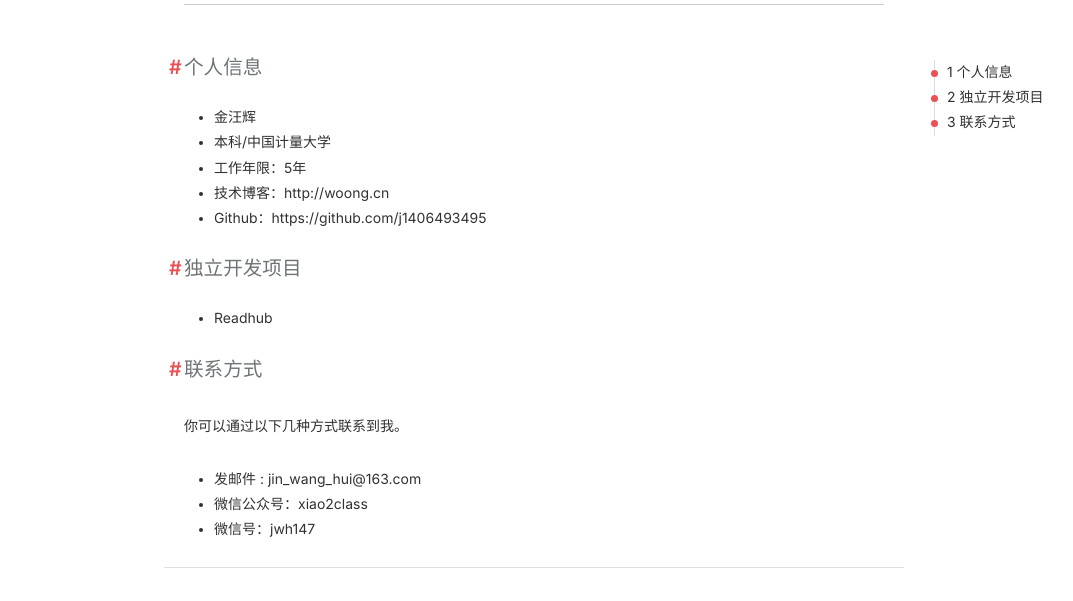
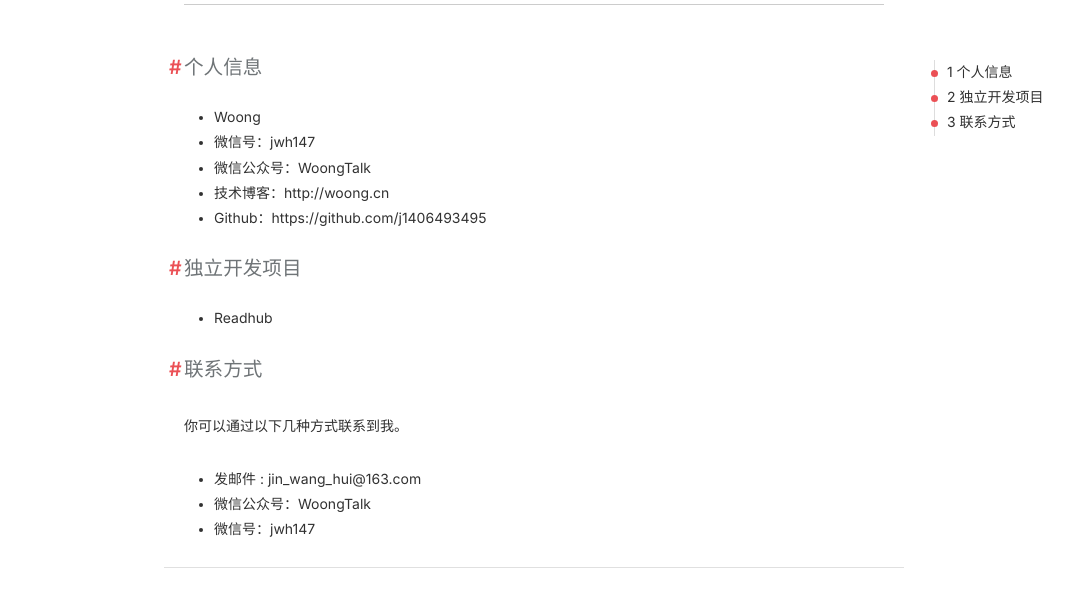
Before and after one commit to j1406493495/j1406493495.github.io, a Jekyll site: the page built from about.md, in a window 1280 px wide and 900 px high. Shown: the part 270-871 px from the top of the window, without its empty margins (106-1179 px from the left). Built offline with Jekyll 4.4.1, drawn with Linux system fonts in a browser that asks for light colours; nearby versions of some CDN libraries; comment, search, counter and statistics services are not loaded.

Commit message:
[Bug XXXX] update about Cause: None Solution: None Fixed Version: None

```diff
--- a/about.md
+++ b/about.md
@@ -12,9 +12,9 @@ redirect_from:
 
 # 个人信息
 
- - 金汪辉
- - 本科/中国计量大学
- - 工作年限：5年
+ - Woong
+ - 微信号：jwh147
+ - 微信公众号：WoongTalk
  - 技术博客：[http://woong.cn](http://woong.cn)
  - Github：[https://github.com/j1406493495](https://github.com/j1406493495)
 
@@ -27,5 +27,5 @@ redirect_from:
 你可以通过以下几种方式联系到我。
 
 * [发邮件](mailto:jin_wang_hui@163.com) : jin_wang_hui@163.com
-* 微信公众号：xiao2class
+* 微信公众号：WoongTalk
 * 微信号：jwh147
```
